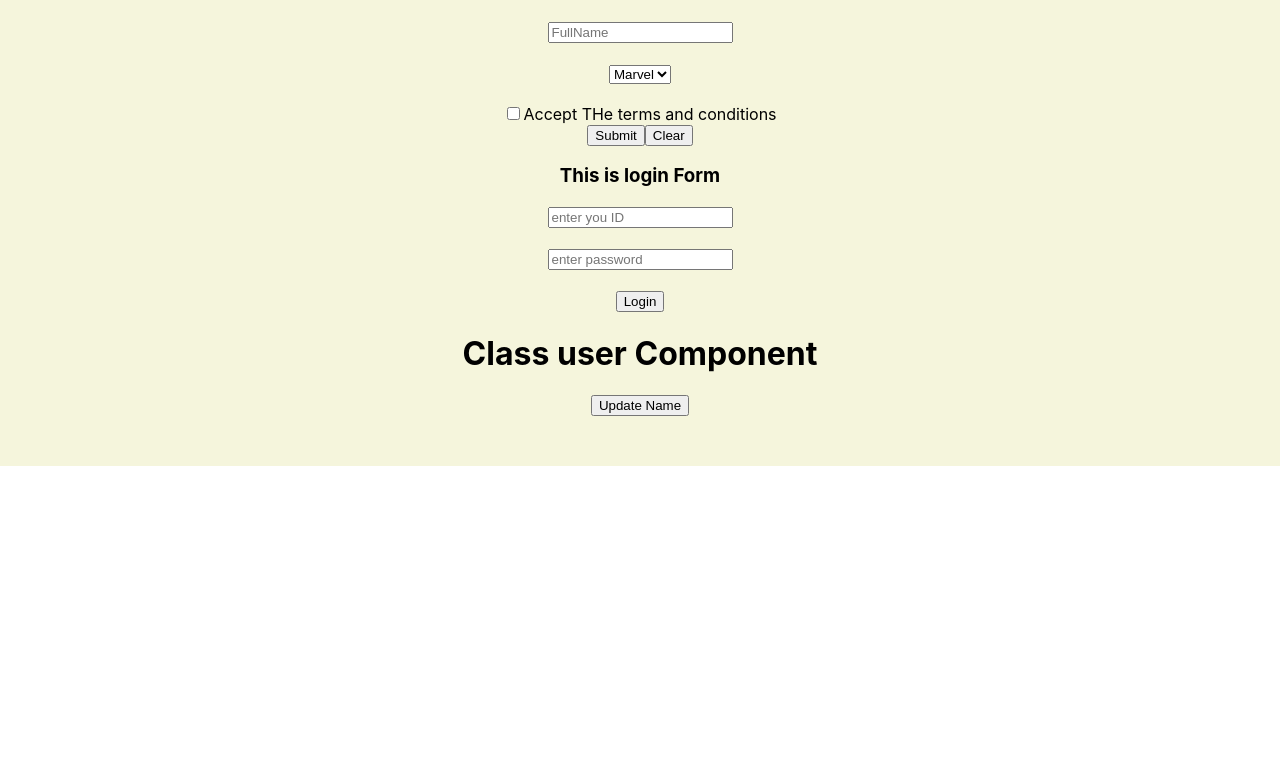
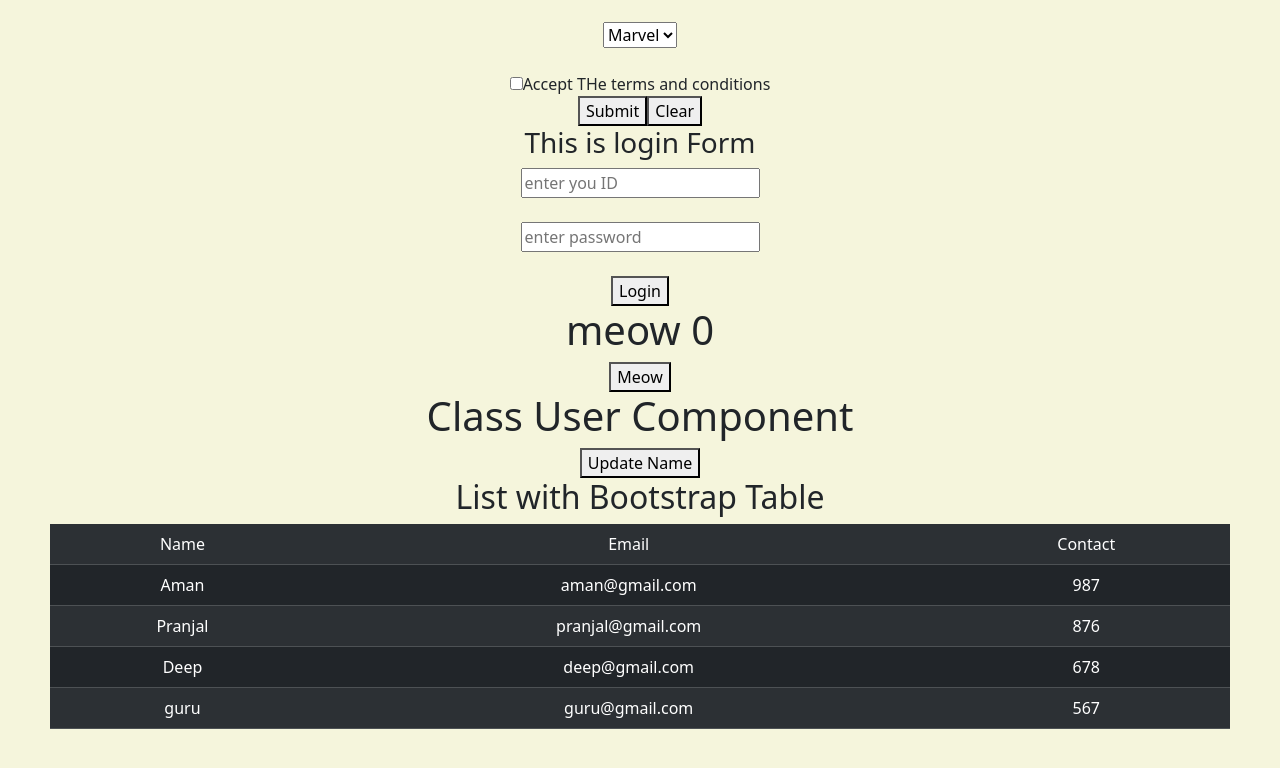
Before and after one commit to Aman-Raut/React_Practics-From-stepbystep, a React (Create React App) app: page / in a window 1280 px wide. Shown: the part 564-1332 px from the top of the page. Before the commit the page ends 1030 px from the top, so only its background shows below. Built offline with nearby package versions, Linux system fonts and the light colour scheme.

Commit message:
modified:   package-lock.json 	modified:   package.json 	modified:   src/App.js 	new file:   src/Effect.js 	modified:   src/Fun.js 	modified:   src/Login.js 	new file:   src/Map.js 	modified:   src/User.js 	modified:   src/index.js

```diff
--- a/package.json
+++ b/package.json
@@ -6,7 +6,9 @@
     "@testing-library/jest-dom": "^5.17.0",
     "@testing-library/react": "^13.4.0",
     "@testing-library/user-event": "^13.5.0",
+    "bootstrap": "^5.3.2",
     "react": "^18.2.0",
+    "react-bootstrap": "^2.10.0",
     "react-dom": "^18.2.0",
     "react-scripts": "5.0.1",
     "web-vitals": "^2.1.4"
--- a/src/App.js
+++ b/src/App.js
@@ -7,6 +7,8 @@ import Toggle from './Toggle'
 import Form from './Form';
 import Login from './Login';
 import User from './User'
+import Effect from './Effect';
+import Map from './Map'
 
 
 function App() {
@@ -27,8 +29,10 @@ function updateData(){
       <Toggle />
       <Form />
       <Login />
+      <Effect />
       <User name={name} />
       <button onClick={()=>setName("Aman Raut")}>Update Name</button>
+      <Map />
     </div>
   )
 }
--- /dev/null
+++ b/src/Effect.js
@@ -0,0 +1,17 @@
+import {useEffect,useState} from 'react'
+
+function Effect(){
+    const[count,setCount] = useState(0)
+
+    useEffect(()=>{
+        console.warn("Mitron ganno")
+    })
+    return(
+        <div>
+            <h1>meow {count}</h1>
+            <button onClick={()=>setCount(count+1)}>Meow</button>
+        </div>
+    )
+}
+
+export default Effect;
--- a/src/Fun.js
+++ b/src/Fun.js
@@ -4,5 +4,4 @@ function Fun(){
         <h1>Bacardi Black🍷</h1>
     )
 }
-
 export default Fun;
--- a/src/Login.js
+++ b/src/Login.js
@@ -1,4 +1,5 @@
 import react,{useState} from 'react'
+
 
 function Login(){
     const[user,setUser] = useState("");
--- /dev/null
+++ b/src/Map.js
@@ -0,0 +1,38 @@
+import React from "react";
+import {Table} from 'react-bootstrap'
+
+function Map(){
+
+const users = [
+    {name: 'Aman', email: 'aman@gmail.com', contact:'987'},
+    {name: 'Pranjal', email: 'pranjal@gmail.com', contact:'876'},
+    {name: 'Deep', email: 'deep@gmail.com', contact:'678'},
+    {name: 'guru', email: 'guru@gmail.com', contact:'567'},
+
+]
+    return(
+       <div>
+        <h2>List with Bootstrap Table </h2>
+        <Table striped variant="dark" > <tbody>
+                <tr>
+                    <td>Name </td>
+                    <td>Email </td>
+                    <td>Contact </td>
+                </tr>
+            {
+                users.map((item,i)=>
+
+                <tr key={i}>
+                    <td>{item.name} </td>
+                    <td>{item.email} </td>
+                    <td>{item.contact} </td>
+                </tr>
+                )
+            }
+            </tbody >
+            </Table>
+       </div>
+    );
+}
+
+export default Map;
--- a/src/User.js
+++ b/src/User.js
@@ -6,7 +6,7 @@ class User extends Component {
         console.warn("Render Methhod" ,this.props)
        return(
         <div>
-        <h1>Class user Component</h1>
+        <h1>Class User Component</h1>
         </div>
        )
     }
--- a/src/index.js
+++ b/src/index.js
@@ -3,6 +3,7 @@ import ReactDOM from 'react-dom/client';
 import './index.css';
 import App from './App';
 import reportWebVitals from './reportWebVitals';
+import 'bootstrap/dist/css/bootstrap.min.css';
 
 const root = ReactDOM.createRoot(document.getElementById('root'));
 root.render(
```
Also changed, not shown: 1 other file (tests, documents, lock files or other folders).
